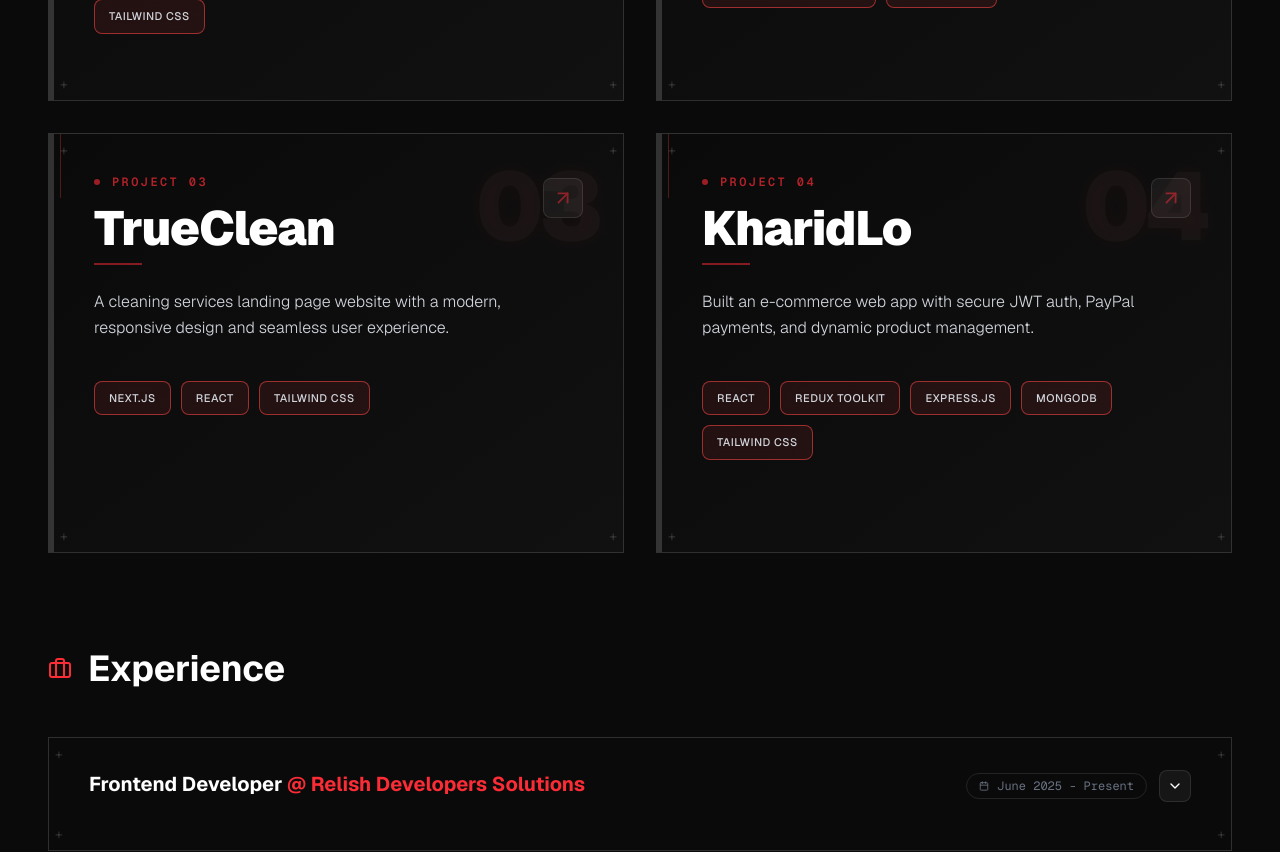
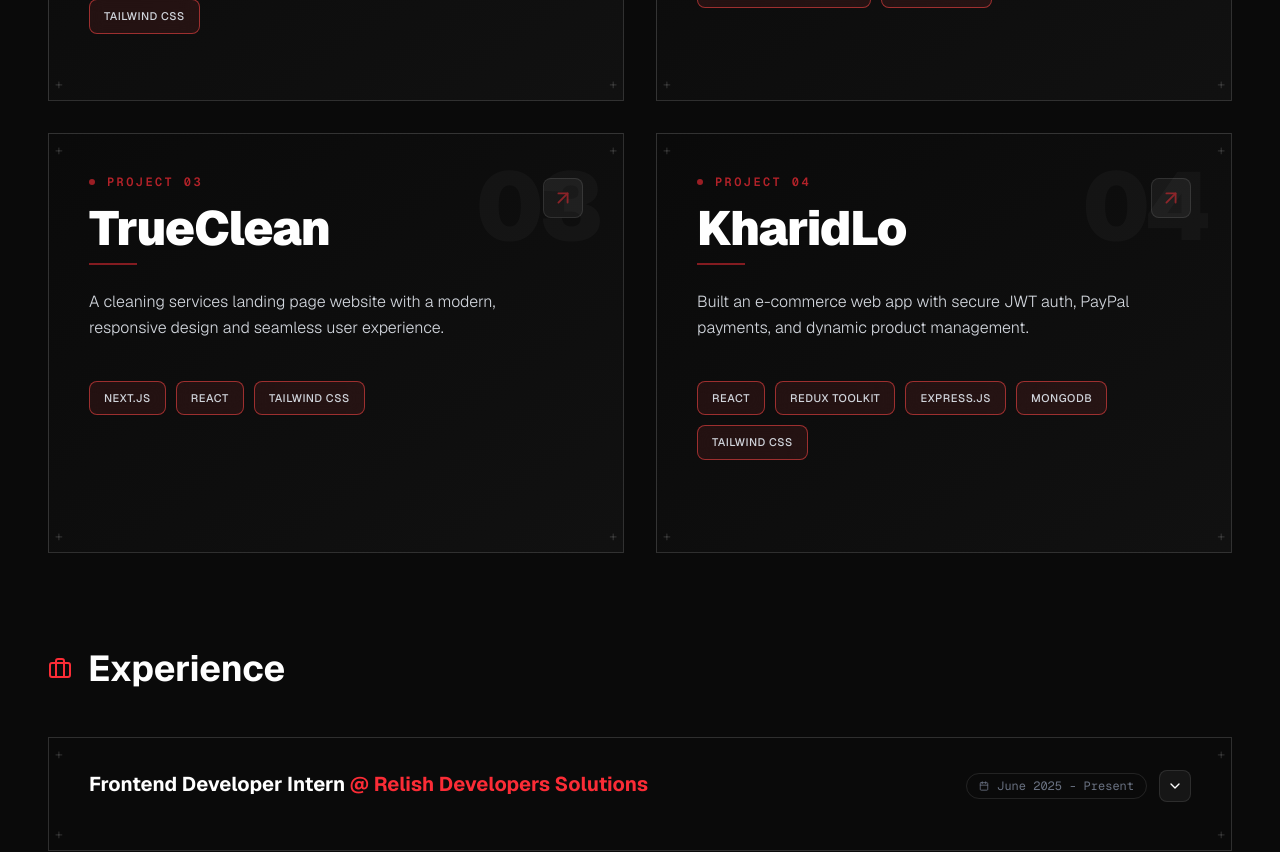
Before and after one commit to StayTrash/portfolio, a Next.js app: page /showcase in a window 1280 px wide. Shown: the part 660-1512 px from the top of the page. Built offline with nearby package versions, Linux system fonts and the light colour scheme.

Commit message:
Refactor ShowcasePage by removing unused decorative elements and updating project number display; change role title in experience data to 'Frontend Developer Intern'.

```diff
--- a/app/showcase/page.tsx
+++ b/app/showcase/page.tsx
@@ -114,57 +114,15 @@ export default function ShowcasePage() {
                 style={{ animationDelay: `${i * 0.1}s` }}
               >
               <GridCell
-                className={`flex flex-col justify-between min-h-[360px] md:min-h-[420px] group relative overflow-hidden border-l-[6px] ${colors.border} transition-all duration-700 hover:scale-[1.03] hover:shadow-2xl bg-gradient-to-br from-[#0a0a0a] to-[#111111]`}
+                className={`flex flex-col justify-between min-h-[360px] md:min-h-[420px] group relative overflow-hidden transition-all duration-700 hover:scale-[1.03] hover:shadow-2xl bg-gradient-to-br from-[#0a0a0a] to-[#111111]`}
               >
-                {/* Animated gradient overlay */}
-                <div className={`absolute inset-0 bg-gradient-to-br ${colors.gradientStrong} opacity-0 group-hover:opacity-100 transition-opacity duration-700 pointer-events-none`}></div>
 
-                {/* Decorative corner accent */}
-                <div
-                  className="absolute top-0 left-0 w-20 h-20 bg-gradient-to-br opacity-0 group-hover:opacity-100 transition-opacity duration-500 pointer-events-none"
-                  style={{
-                    background: `linear-gradient(to bottom right, ${
-                      colorName === 'red' ? 'rgba(239,68,68,0.1)' :
-                      colorName === 'blue' ? 'rgba(59,130,246,0.1)' :
-                      colorName === 'green' ? 'rgba(34,197,94,0.1)' :
-                      'rgba(168,85,247,0.1)'
-                    }, transparent)`
-                  }}
-                ></div>
-                <div
-                  className="absolute bottom-0 right-0 w-32 h-32 bg-gradient-to-tl opacity-0 group-hover:opacity-100 transition-opacity duration-500 pointer-events-none blur-2xl"
-                  style={{
-                    background: `linear-gradient(to top left, ${
-                      colorName === 'red' ? 'rgba(239,68,68,0.05)' :
-                      colorName === 'blue' ? 'rgba(59,130,246,0.05)' :
-                      colorName === 'green' ? 'rgba(34,197,94,0.05)' :
-                      'rgba(168,85,247,0.05)'
-                    }, transparent)`
-                  }}
-                ></div>
-
-                {/* Project number with glow effect */}
+                {/* Project number */}
                 <div className="absolute top-6 right-6 z-10 opacity-15 group-hover:opacity-40 transition-all duration-500">
-                  <div className="relative">
-                    <span className="text-7xl md:text-8xl font-black text-white leading-none tracking-tighter opacity-20">
-                      {(i + 1).toString().padStart(2, '0')}
-                    </span>
-                    <span className={`absolute inset-0 text-7xl md:text-8xl font-black leading-none tracking-tighter blur-sm opacity-30 ${colors.text}`}>
-                      {(i + 1).toString().padStart(2, '0')}
-                    </span>
-                  </div>
+                  <span className="text-7xl md:text-8xl font-black text-white leading-none tracking-tighter opacity-20">
+                    {(i + 1).toString().padStart(2, '0')}
+                  </span>
                 </div>
-
-                {/* Decorative line */}
-                <div
-                  className="absolute top-0 left-[6px] w-px h-16 opacity-30 group-hover:opacity-60 transition-opacity duration-500"
-                  style={{
-                    backgroundColor: colorName === 'red' ? 'rgb(239, 68, 68)' :
-                                   colorName === 'blue' ? 'rgb(59, 130, 246)' :
-                                   colorName === 'green' ? 'rgb(34, 197, 94)' :
-                                   'rgb(168, 85, 247)'
-                  }}
-                ></div>
 
                 {/* Main content */}
                 <div className="relative z-10 transition-all duration-700 md:group-hover:opacity-25 pb-24 md:pb-0 flex flex-col h-full">
--- a/constants/showcase.ts
+++ b/constants/showcase.ts
@@ -64,7 +64,7 @@ export const experience_data: Experience[] = [
   //   desc: "Leading the frontend architecture for enterprise dashboard solutions."
   // },
   {
-    role: "Frontend Developer",
+    role: "Frontend Developer Intern",
     company: "Relish Developers Solutions",
     date: "June 2025 - Present",
     desc: [
```
